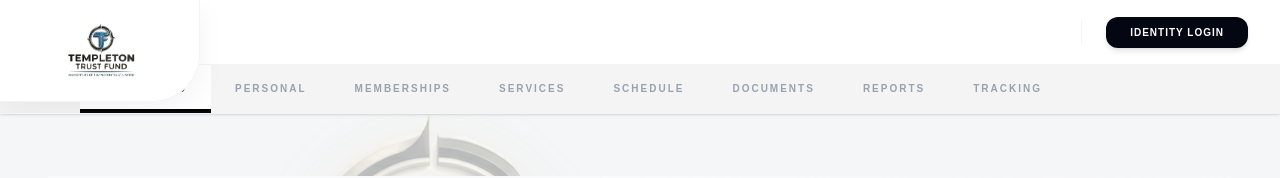
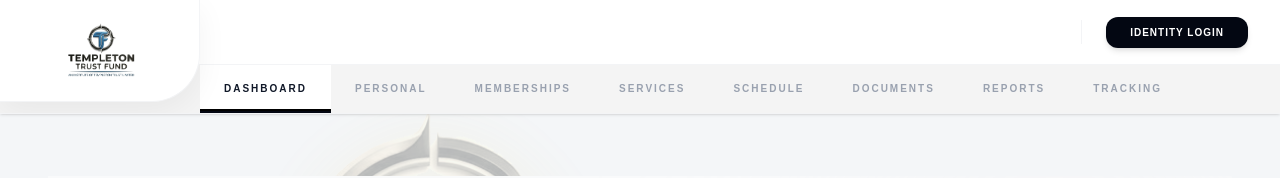
Before and after one commit to fahmidurshanto/templeton, a Next.js app: page / in a window 1280 px wide. Shown: the top 178 px of the page. Built offline with nearby package versions, Linux system fonts and the light colour scheme; no server answers.

Commit message:
fixed the navbar issue

```diff
--- a/src/components/layout/TopNav/DesktopTopNav.js
+++ b/src/components/layout/TopNav/DesktopTopNav.js
@@ -15,7 +15,7 @@ export default function DesktopTopNav({ user, tabs, activeTab, setActiveTab, log
                     />
                 </div>
 
-                <div className="ml-20 flex-1 flex items-center justify-end pr-8 gap-6 h-full max-w-7xl mx-auto w-full">
+                <div className="ml-[200px] flex-1 flex items-center justify-end pr-8 gap-6 h-full max-w-7xl mx-auto w-full">
                     {user && (
                         <div className="flex items-center gap-4 group cursor-pointer">
                             <div className="text-right">
@@ -50,7 +50,7 @@ export default function DesktopTopNav({ user, tabs, activeTab, setActiveTab, log
             {/* CONTAINER 2 — Navigation Links — Centered Containment */}
             <div className="w-full bg-[#f4f4f4] border-t border-gray-100">
                 <div className="max-w-7xl mx-auto w-full flex">
-                    <div className="w-20 shrink-0"></div> {/* Sidebar Offset Match */}
+                    <div className="w-[200px] shrink-0"></div> {/* Sidebar Offset Match */}
                     <nav className="flex-1 flex items-stretch h-12 overflow-x-auto no-scrollbar">
                         {tabs.map((tab) => {
                             let href = '/';
--- a/src/components/layout/TopNav/TabletTopNav.js
+++ b/src/components/layout/TopNav/TabletTopNav.js
@@ -37,7 +37,7 @@ export default function TabletTopNav({ user, tabs, activeTab, setActiveTab, logo
 
             {/* CONTAINER 2 — Navigation Links (Scrollable for tablet) */}
             <div className="w-full bg-[#f4f4f4] border-t border-gray-100 overflow-x-auto no-scrollbar">
-                <nav className="flex items-stretch h-11 ml-20">
+                <nav className="flex items-stretch h-11 ml-[140px]">
                     {tabs.map((tab) => {
                         let href = '/';
                         if (tab === 'REPORTS') href = '/reports';
```
